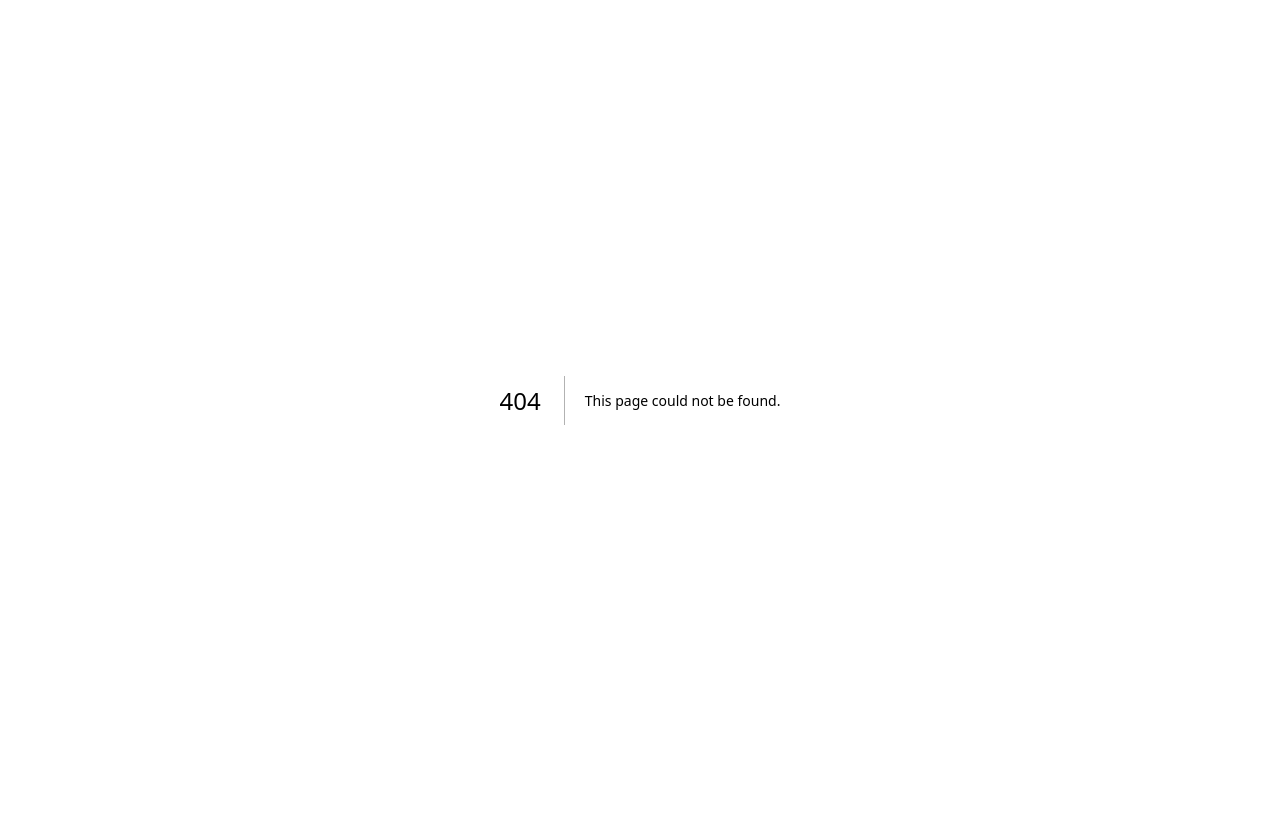
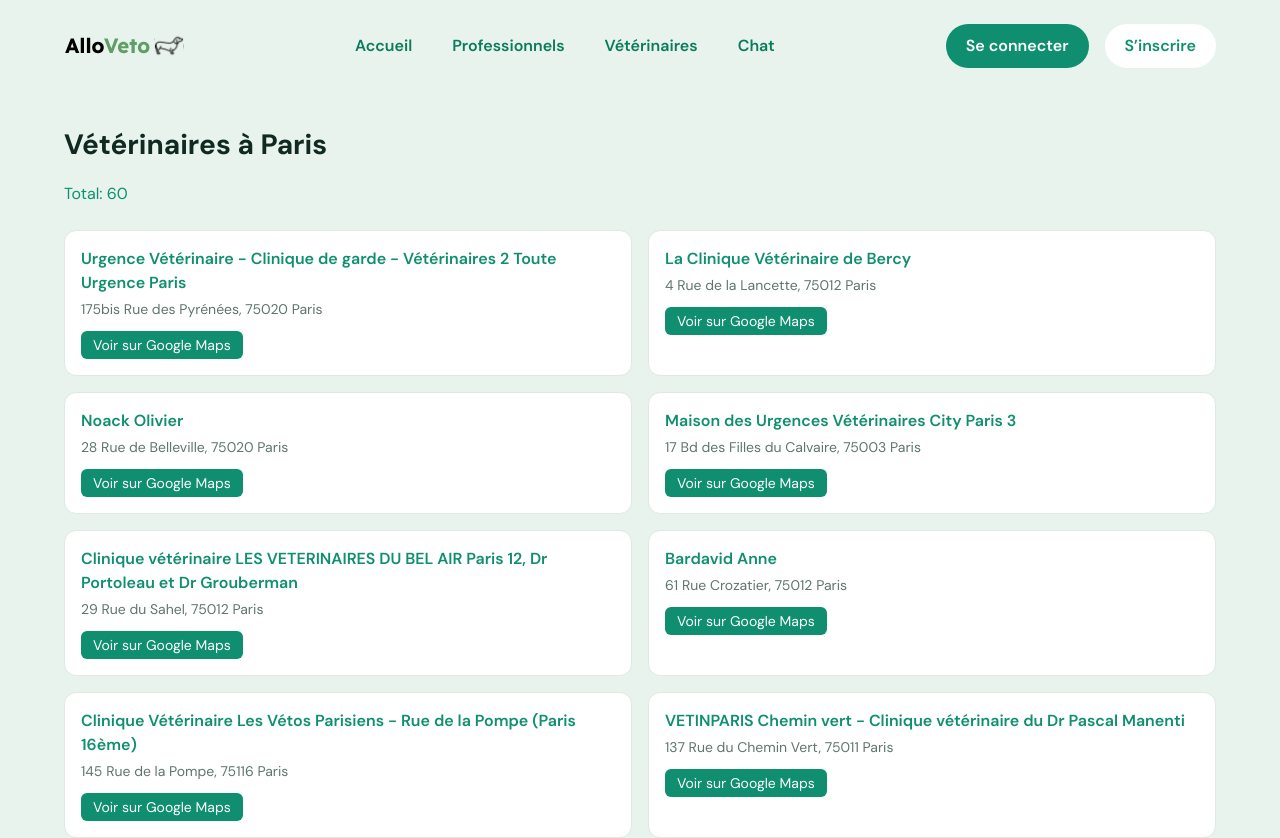
Before and after one commit to rob1-alt/alloveto, a Next.js app: page /veterinaires in a window 1280 px wide. Before the commit this address had no page. Shown: the top 838 px of the page. Before the commit the page ends 800 px from the top, so only its background shows below. Built offline with nearby package versions, Linux system fonts and the light colour scheme.

Commit message:
fix build (veto list + widget)

```diff
--- /dev/null
+++ b/src/app/veterinaires/page.tsx
@@ -0,0 +1,46 @@
+import Navbar from "@/components/Navbar";
+import { parseVetsMarkdown } from "@/lib/chatUtils";
+import fs from "node:fs/promises";
+import path from "node:path";
+
+export const dynamic = "force-static";
+
+export default async function VeterinairesPage() {
+  const filePath = path.join(process.cwd(), "public", "veto-cabinet.md");
+  let md = "";
+  try {
+    md = await fs.readFile(filePath, "utf8");
+  } catch {
+    md = "# Aucune donnée de cabinets vétérinaires trouvée.";
+  }
+  const vets = parseVetsMarkdown(md);
+
+  return (
+    <div className="min-h-screen bg-[#e7f3ec]">
+      <Navbar />
+      <main className="max-w-[1200px] mx-auto px-6 py-8">
+        <h1 className="text-[28px] font-bold text-[#102a23] mb-4">Vétérinaires à Paris</h1>
+        <p className="text-[#0f8f70] mb-6">Total: {vets.length}</p>
+
+        <ul className="grid grid-cols-1 md:grid-cols-2 gap-4">
+          {vets.map((v, i) => (
+            <li key={i} className="bg-white border border-[#dfe8e3] rounded-xl p-4">
+              <div className="font-semibold text-[#0f8f70]">{v.name}</div>
+              <div className="text-sm text-[#60756f] mt-1">{v.address}</div>
+              <div className="mt-3">
+                <a
+                  href={v.mapsUrl}
+                  target="_blank"
+                  rel="noreferrer"
+                  className="inline-block text-white bg-[#0f8f70] px-3 py-1 rounded-md text-sm"
+                >
+                  Voir sur Google Maps
+                </a>
+              </div>
+            </li>
+          ))}
+        </ul>
+      </main>
+    </div>
+  );
+}
--- a/src/components/ChatWidget.tsx
+++ b/src/components/ChatWidget.tsx
@@ -167,6 +167,21 @@ export default function ChatWidget() {
                   })()}
                 </div>
               ))}
+              {isLoading && (
+                <div className="mb-3">
+                  <div className="text-left text-xs text-gray-500 mb-1">Kimmi</div>
+                  <div className="flex items-start gap-3">
+                    <div className="shrink-0">
+                      <Image src="/dog-agent.png" alt="Bot" width={36} height={36} className="rounded-full bg-white p-1 border" />
+                    </div>
+                    <div className="flex-1">
+                      <div className="bg-[#e6f4f1] text-[#0f8f70] p-3 rounded-lg max-w-[85%]">
+                        Kimmi est en train d&#39;écrire…
+                      </div>
+                    </div>
+                  </div>
+                </div>
+              )}
               <div ref={endRef} />
             </div>
 
--- a/src/components/Navbar.tsx
+++ b/src/components/Navbar.tsx
@@ -14,6 +14,7 @@ export default function Navbar({ className }: NavbarProps) {
       <nav className="hidden md:flex items-center gap-10">
         <Link className="text-[#0c7a5c] font-semibold" href="/">Accueil</Link>
         <Link className="text-[#0c7a5c] font-semibold" href="/pro">Professionnels</Link>
+        <Link className="text-[#0c7a5c] font-semibold" href="/veterinaires">Vétérinaires</Link>
         <Link className="text-[#0c7a5c] font-semibold" href="/chat">Chat</Link>
       </nav>
       <div className="flex items-center gap-4">
```
